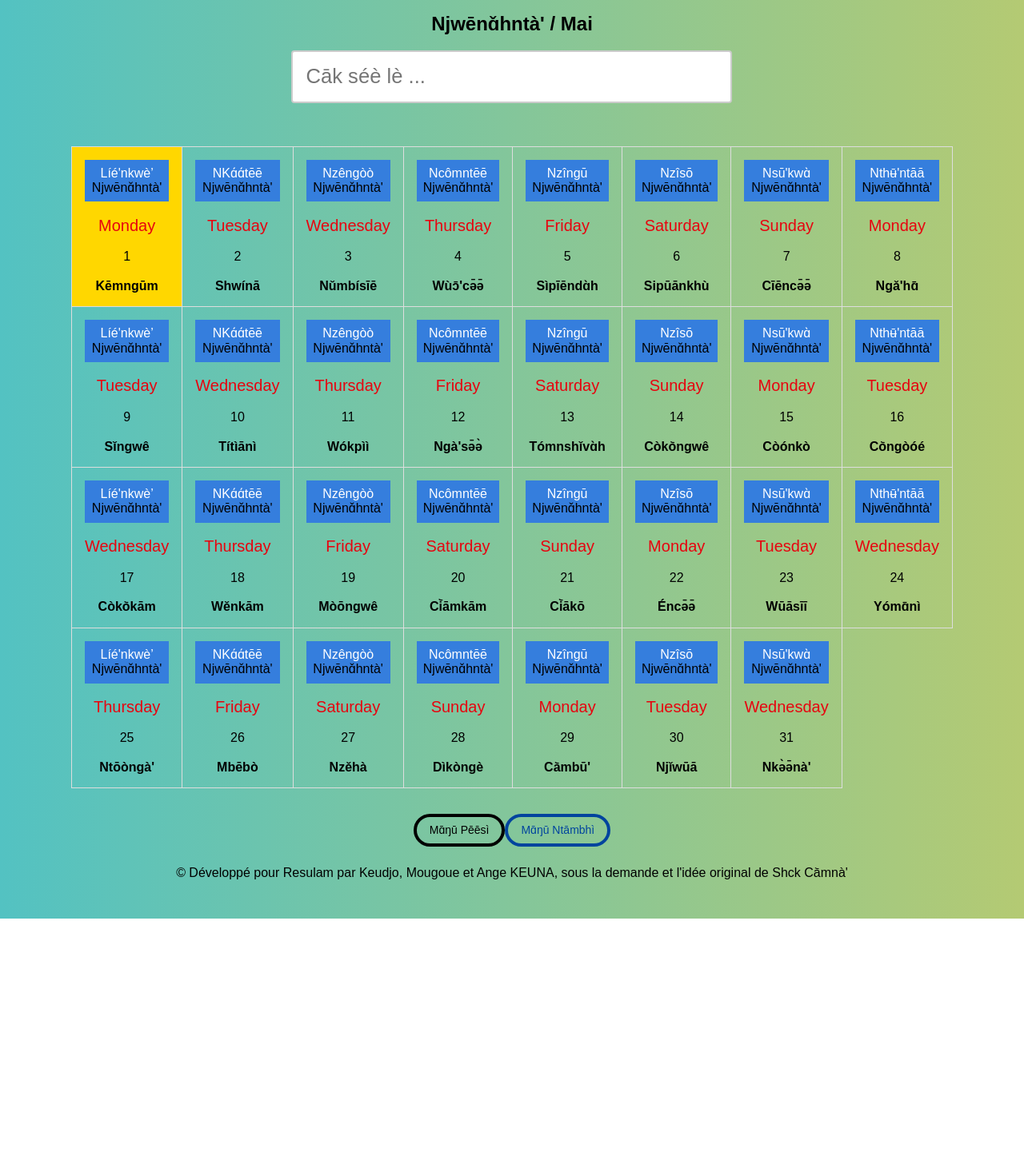
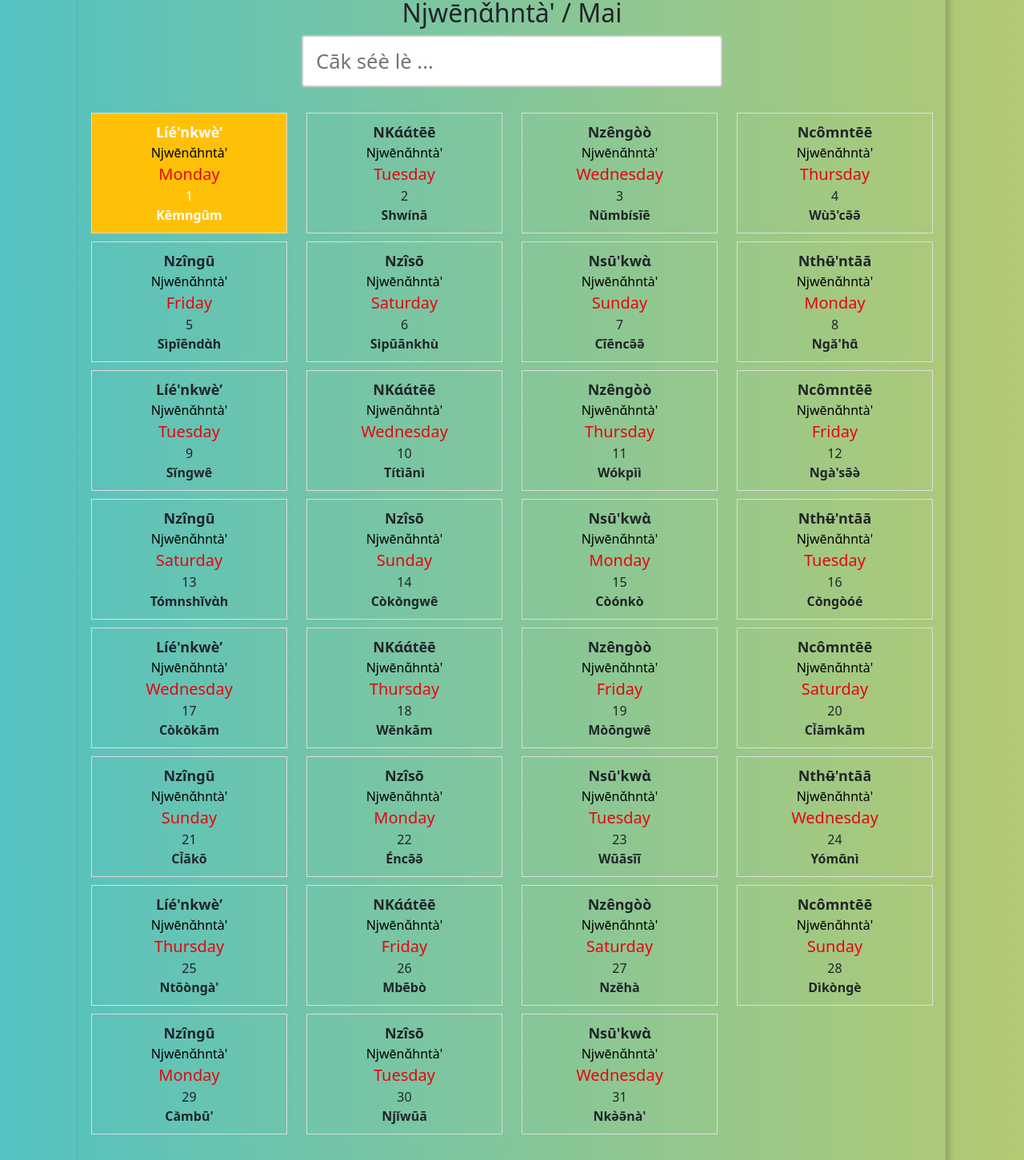
Before and after one commit to legrandBenjo/calendrier-nufi, a React (Create React App) app: page / in a window 1280 px wide. Shown: the part 116-1567 px from the top of the page at 80% size. Before the commit the page ends 1265 px from the top, so only its background shows below. Built offline with nearby package versions, Linux system fonts and the light colour scheme.

Commit message:
Rendre responsible avec utilisation de la bibliothèque Bootstrap

```diff
--- a/package.json
+++ b/package.json
@@ -7,6 +7,7 @@
     "@testing-library/jest-dom": "^5.16.5",
     "@testing-library/react": "^13.4.0",
     "@testing-library/user-event": "^13.5.0",
+    "bootstrap": "^5.3.0",
     "gh-pages": "^5.0.0",
     "react": "^18.2.0",
     "react-dom": "^18.2.0",
--- a/src/CalendrierPersonnes.css
+++ b/src/CalendrierPersonnes.css
@@ -1,70 +1,17 @@
-table {
-  border-collapse: collapse;
-  margin: 2% auto;
-  font-family: Arial, sans-serif;
-  font-size: 1rem;
-  max-width: 100%;
-  width: 100%;
-}
+/* CalendrierPersonnes.css */
 
-thead th {
-  background-color: #0074d9;
-  color: #fff;
-  text-align: center;
-  padding: 1rem;
-}
-
-tbody td {
+.personne {
   border: 1px solid #ddd;
-  text-align: center;
-  padding: 1rem;
-}
-
-tbody td:hover {
-  background-color: #f5f5f5;
+  padding: 10px;
+  margin-bottom: 10px;
 }
 
 .enteTableau {
-  background-color: #357edd;
-  color: #fff;
-  text-align: center;
-  padding: 1rem;
+  font-weight: bold;
+  font-size: 18px;
 }
 
-.even {
-  background-color: #f8f8f8;
+.aujourdhui {
+  background-color: #ffc107;
+  color: #fff;
 }
-
-.odd {
-  background-color: #e8e8e8;
-}
-
-.enteTableau {
-  padding: 0.5rem;
-}
-
-/* Style pour aujourdhui*/
-.aujourdhui {
-  background-color: #FFD700;
-}
-
-.f4.dark-red.aujourdhui {
-  color: #FFD700;
-  font-weight: bold;
-}
-
-.b.aujourdhui {
-  color: #d10a3c;
-}
-
-/* Style pour la recherche*/
-.search-bar {
-  background-color: #fff;
-  border: 2px solid #ccc;
-  border-radius: 4px;
-  font-size: 1rem;
-  padding: 0.5rem;
-  width: 100%;
-  max-width: 400px;
-  margin-bottom: 1rem;
-}
--- a/src/CalendrierPersonnes.js
+++ b/src/CalendrierPersonnes.js
@@ -1,5 +1,8 @@
 import React, { Component } from "react";
 import { mois } from './components/Mois'
+
+import 'bootstrap/dist/css/bootstrap.min.css';
+import 'bootstrap/dist/js/bootstrap.bundle.min';
 import RecherchePersonnes from './components/RecherchePersonnes'
 import './CalendrierPersonnes.css';
 
@@ -94,40 +97,41 @@ class CalendrierPersonnes extends Component {
     const { jourActuel, personnesFiltrees, recherche } = this.state;
     const currentMonth = this.state.moisActuel;
     return (
-      <div>
-        <div className="bg-light-grey dib br3 pa3 ma3 bw2 showdow-5">
-          <h2>{mois[currentMonth].nom}</h2>
+      <div className="container">
+        <div className="bg-light-grey dib br3 pa3 ma3 bw2 shadow-5">
+          <h2 className="text-center">{mois[currentMonth].nom}</h2>
           <RecherchePersonnes
             recherche={recherche}
             handleRechercheChange={this.handleRechercheChange}
           />
-          <table>
-            <tbody>
-              {[0, 1, 2, 3].map((i) => (
-                <tr key={i}>
-                  {personnesFiltrees.slice(i * 8, (i + 1) * 8).map((personne, j) => (
-                    <td key={j}
-                      className={personne.numero === jourActuel ? "aujourdhui" : ""}>
-                      <div className="enteTableau">{personne.nufiJour}<br />
-                        <div className="black">{personne.month}</div>
-                      </div>
-                      <br />
-                      <div className="f4 dark-red">{personne.jour}</div>
-                      <br />
-                      <div className="">{personne.numero}</div>
-                      <br />
-                      <div className="b">{personne.nom}</div>
-                    </td>
-                  ))}
-                </tr>
-              ))}
-            </tbody>
-          </table>
-          <div className="ph3 mt4">
-            <div className="f6 link dim br-pill ba bw2 ph3 pv2 mb2 dib mid-green" onClick={this.moisPrecedent} >Mɑ̄ŋū Pēēsì</div>
-            <div className="f6 link dim br-pill ba bw2 ph3 pv2 mb2 dib dark-blue" onClick={this.moisSuivant}>Mɑ̄ŋū Ntāmbhì</div>
+          <div className="row">
+            {personnesFiltrees.map((personne, index) => (
+              <div key={index} className="col-sm-6 col-md-3">
+                <div
+                  className={`personne ${personne.numero === jourActuel ? "aujourdhui" : ""}`}
+                >
+                  <div className="enteTableau">{personne.nufiJour}</div>
+                  <div className="black">{personne.month}</div>
+                  <div className="f4 dark-red">{personne.jour}</div>
+                  <div>{personne.numero}</div>
+                  <div className="b">{personne.nom}</div>
+                </div>
+              </div>
+            ))}
           </div>
-          <div className="pa3">© Développé pour Resulam par Keudjo, Mougoue et Ange KEUNA, sous la demande et l'idée original de Shck Ca᷅mnà'</div>
+          <div className="d-flex justify-content-between mt-4">
+            <div
+              className="f6 link dim br-pill ba bw2 ph3 pv2 mb2 dib mid-green"
+              onClick={this.moisPrecedent}>
+              Mɑ̄ŋū Pēēsì
+            </div>
+            <div
+              className="f6 link dim br-pill ba bw2 ph3 pv2 mb2 dib dark-blue"
+              onClick={this.moisSuivant}>
+              Mɑ̄ŋū Ntāmbhì
+            </div>
+          </div>
+          <div className="pa3 text-center">© Resulam 2023</div>
         </div>
       </div>
     );
--- a/src/index.css
+++ b/src/index.css
@@ -1,6 +1,19 @@
-body {
+ body {
   margin: 0;
   padding: 0;
   font-family: sans-serif;
   background: linear-gradient(to left, rgb(180, 202, 115) 0%, rgb(83, 194, 194) 100%);
 }
+
+/* body {
+  margin: 0;
+  padding: 0;
+  font-family: sans-serif;
+  background-color: #83bdca;
+} */
+
+@media screen and (max-width: 767px) {
+  body {
+    background-color: #cac5b9;
+  }
+}
```
Also changed, not shown: src/App.css (line endings or trailing spaces), 1 other file (tests, documents, lock files or other folders).
